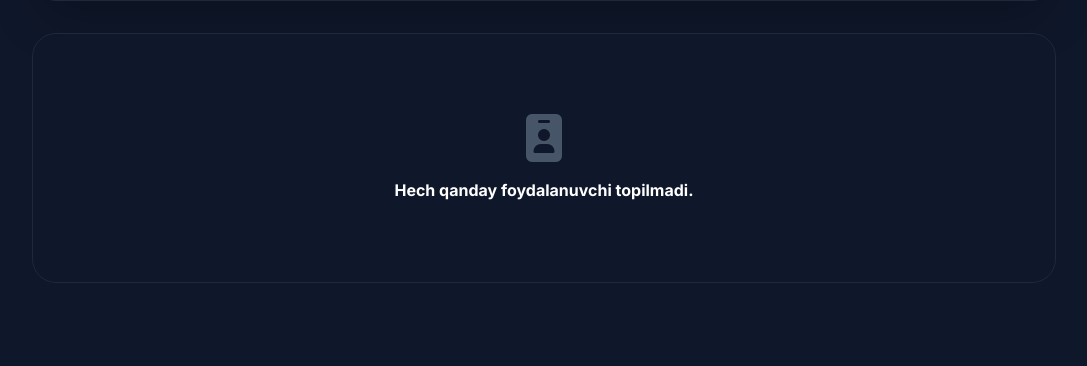
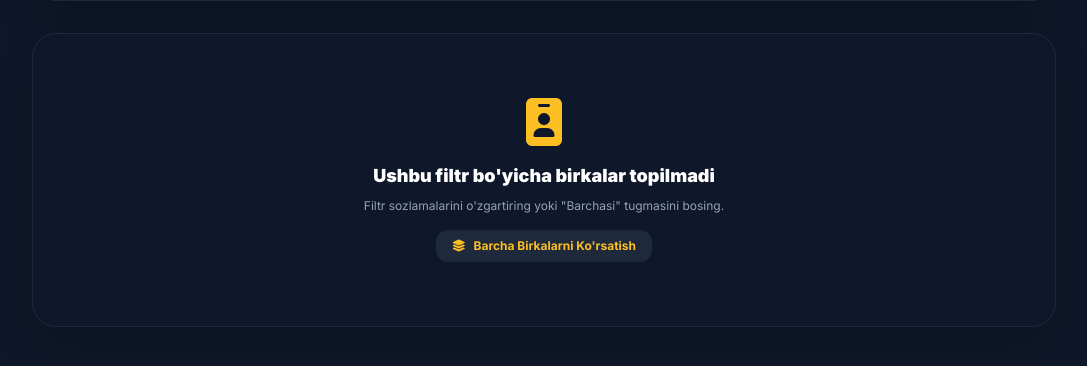
Before and after one commit to ibrohimjonrahmonov28/PAYROLL, a Django app: template templates/superadmin/users_badges_batch_print.html in a window 1280 px wide. Shown: the part 236-602 px from the top of the page, without its empty margins (96-1183 px from the left). Run offline with Django 5.2, Linux system fonts and the light colour scheme; the template is opened without the code that fills it, so the values that code supplies are empty; some libraries are stand-ins or nearby versions.

Commit message:
fix: birkalarni ommaviy chop etishda barchasi va berilganlarni oson qayta chiqarish imkoniyati

```diff
--- a/templates/superadmin/users_badges_batch_print.html
+++ b/templates/superadmin/users_badges_batch_print.html
@@ -434,9 +434,36 @@
             </div>
         </div>
         {% empty %}
-        <div class="no-print w-full py-20 text-center text-slate-400 bg-slate-900 rounded-3xl border border-slate-800">
-            <i class="fa-solid fa-id-badge text-5xl mb-4 text-slate-600"></i>
-            <p class="text-base font-bold text-white">Hech qanday foydalanuvchi topilmadi.</p>
+        <div
+            class="no-print w-full py-16 text-center text-slate-400 bg-slate-900 rounded-3xl border border-slate-800 px-6 shadow-2xl">
+            <i class="fa-solid fa-id-badge text-5xl mb-4 text-amber-400"></i>
+            <p class="text-lg font-black text-white mb-2">Ushbu filtr bo'yicha birkalar topilmadi</p>
+            {% if badge_status == 'unprinted' and total_all_badges_count > 0 %}
+            <p class="text-xs text-slate-400 max-w-lg mx-auto mb-6 leading-relaxed">
+                Barcha xodimlarning birkalari allaqachon avval chop etilgan (berilgan) bo'lishi mumkin.
+                Shanba kuni yoki avval chiqarilgan birkalarni qaytadan A4 formatda (har bir varaqqa 8 tadan) chop etish
+                uchun quyidagi tugmani bosing:
+            </p>
+            <div class="flex flex-wrap justify-center items-center gap-3">
+                <a href="{% url 'superadmin_users_print_badges' %}?badge_status=all{% if role_filter %}&role={{ role_filter }}{% endif %}"
+                    class="px-5 py-2.5 bg-gradient-to-r from-amber-500 to-amber-600 hover:from-amber-600 text-slate-950 rounded-xl text-xs font-black shadow-lg transition flex items-center gap-2">
+                    <i class="fa-solid fa-layer-group"></i> Barcha Xodimlar Birkalarini Ko'rish ({{
+                    total_all_badges_count }} ta)
+                </a>
+                <a href="{% url 'superadmin_users_print_badges' %}?badge_status=printed{% if role_filter %}&role={{ role_filter }}{% endif %}"
+                    class="px-4 py-2.5 bg-emerald-600 hover:bg-emerald-500 text-white rounded-xl text-xs font-black shadow-lg transition flex items-center gap-2">
+                    <i class="fa-solid fa-circle-check"></i> Avval Berilganlarni Ko'rish ({{ printed_badges_count }} ta)
+                </a>
+            </div>
+            {% else %}
+            <p class="text-xs text-slate-400 max-w-md mx-auto mb-4">
+                Filtr sozlamalarini o'zgartiring yoki "Barchasi" tugmasini bosing.
+            </p>
+            <a href="{% url 'superadmin_users_print_badges' %}?badge_status=all{% if role_filter %}&role={{ role_filter }}{% endif %}"
+                class="inline-flex items-center gap-2 px-4 py-2 bg-slate-800 hover:bg-slate-700 text-amber-400 rounded-xl text-xs font-bold transition">
+                <i class="fa-solid fa-layer-group"></i> Barcha Birkalarni Ko'rsatish
+            </a>
+            {% endif %}
         </div>
         {% endfor %}
     </div>
```
Also changed, not shown: accounts/superadmin_views.py (+7 -1 lines), templates/superadmin/users.html (+4 -3 lines).
